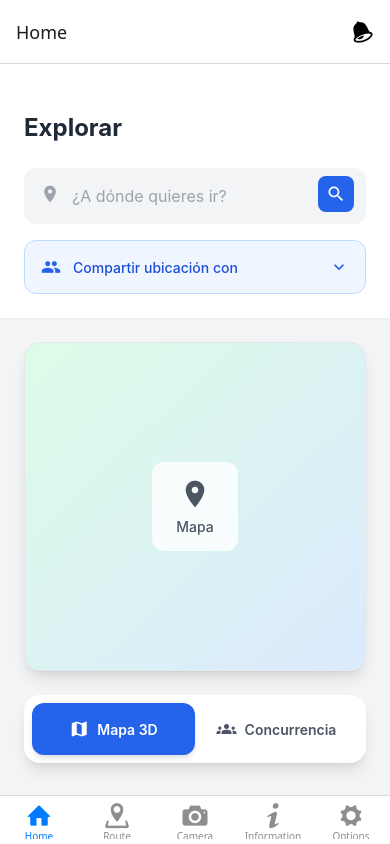
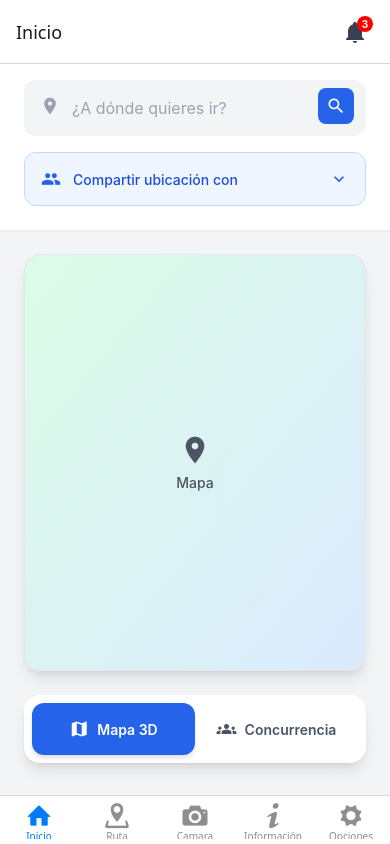
Before and after one commit to braguilera/UniTrack, a React Native app: screen /Map in a window 390 px wide. Built offline with nearby package versions, Linux system fonts and the light colour scheme.

Commit message:
Mejoras en el estilo

```diff
--- a/navigation/Navigation.js
+++ b/navigation/Navigation.js
@@ -2,8 +2,9 @@ import React from "react";
 import { createBottomTabNavigator } from "@react-navigation/bottom-tabs";
 import { NavigationContainer } from "@react-navigation/native";
 import { createNativeStackNavigator } from "@react-navigation/native-stack";
-import { TouchableOpacity } from "react-native";
+import { View, TouchableOpacity, Text } from "react-native";
 import Entypo from '@expo/vector-icons/Entypo';
+import MaterialCommunityIcons from '@expo/vector-icons/MaterialCommunityIcons';
 
 // Screens
 import HomeScreen from "../screens/Home";
@@ -24,19 +25,44 @@ const OptionsStack = createNativeStackNavigator();
 const NotificationStack = createNativeStackNavigator();
 const RootStack = createNativeStackNavigator();
 
-// 🔁 Función común para agregar la campana
-const withNotificationHeader = (navigation) => ({
+// Notificaction
+const withNotificationHeader = (navigation, badgeCount = 3) => ({
     headerRight: () => (
         <TouchableOpacity
-            style={{ marginRight: 15 }}
+            style={{ marginRight: 15, width: 40, height: 40, justifyContent: 'center', alignItems: 'center' }}
             onPress={() => navigation.navigate("NotificationStack")}
         >
-            <Entypo name="bell" size={24} color="black" />
+            <View>
+                <MaterialCommunityIcons
+                    name="bell"
+                    size={24}
+                    color={badgeCount > 0 ? "#374151" : "#A1A1AA"} // gris oscuro si hay, gris claro si no hay
+                />
+                {badgeCount > 0 && (
+                    <View
+                        style={{
+                            position: 'absolute',
+                            right: -6,
+                            top: -4,
+                            backgroundColor: 'red',
+                            borderRadius: 8,
+                            width: 16,
+                            height: 16,
+                            justifyContent: 'center',
+                            alignItems: 'center',
+                        }}
+                    >
+                        <Text style={{ color: 'white', fontSize: 10, fontWeight: 'bold' }}>
+                            {badgeCount}
+                        </Text>
+                    </View>
+                )}
+            </View>
         </TouchableOpacity>
     ),
 });
 
-// 🔁 Stacks individuales con header y botón de notificación
+// Home
 function HomeStackScreen() {
     return (
         <HomeStack.Navigator>
@@ -44,7 +70,7 @@ function HomeStackScreen() {
                 name="HomeScreen"
                 component={HomeScreen}
                 options={({ navigation }) => ({
-                    title: "Home",
+                    title: "Inicio",
                     ...withNotificationHeader(navigation),
                 })}
             />
@@ -52,6 +78,7 @@ function HomeStackScreen() {
     );
 }
 
+// Route
 function RouteStackScreen() {
     return (
         <RouteStack.Navigator>
@@ -59,7 +86,7 @@ function RouteStackScreen() {
                 name="RouteScreen"
                 component={RouteScreen}
                 options={({ navigation }) => ({
-                    title: "Route",
+                    title: "Trazar ruta",
                     ...withNotificationHeader(navigation),
                 })}
             />
@@ -67,7 +94,15 @@ function RouteStackScreen() {
                 name="Map"
                 component={MapScreen}
                 options={({ navigation }) => ({
-                    title: "Map",
+                    title: "Mapa",
+                    ...withNotificationHeader(navigation),
+                })}
+            />
+            <RouteStack.Screen
+                name="Camara"
+                component={CameraStackScreen}
+                options={({ navigation }) => ({
+                    title: "Camara",
                     ...withNotificationHeader(navigation),
                 })}
             />
@@ -75,6 +110,7 @@ function RouteStackScreen() {
     );
 }
 
+// Camera
 function CameraStackScreen() {
     return (
         <CameraStack.Navigator>
@@ -82,7 +118,7 @@ function CameraStackScreen() {
                 name="CameraScreen"
                 component={CameraScreen}
                 options={({ navigation }) => ({
-                    title: "Camera",
+                    title: "Camara",
                     ...withNotificationHeader(navigation),
                 })}
             />
@@ -90,6 +126,7 @@ function CameraStackScreen() {
     );
 }
 
+// Information
 function InfoStackScreen() {
     return (
         <InfoStack.Navigator>
@@ -97,7 +134,7 @@ function InfoStackScreen() {
                 name="InformationScreen"
                 component={InformationScreen}
                 options={({ navigation }) => ({
-                    title: "Information",
+                    title: "Información",
                     ...withNotificationHeader(navigation),
                 })}
             />
@@ -105,6 +142,7 @@ function InfoStackScreen() {
     );
 }
 
+// Options
 function OptionsStackScreen() {
     return (
         <OptionsStack.Navigator>
@@ -112,7 +150,7 @@ function OptionsStackScreen() {
                 name="OptionsScreen"
                 component={OptionsScreen}
                 options={({ navigation }) => ({
-                    title: "Options",
+                    title: "Opciones",
                     ...withNotificationHeader(navigation),
                 })}
             />
@@ -120,19 +158,23 @@ function OptionsStackScreen() {
     );
 }
 
+// Notification Stack
 function NotificationStackScreen() {
     return (
         <NotificationStack.Navigator>
             <NotificationStack.Screen
                 name="NotificationScreen"
                 component={NotificationScreen}
-                options={{ title: "Notifications" }}
+                options={{
+                    title: "Notificaciones",
+                    tabBarBadge: 3,
+                }}
             />
         </NotificationStack.Navigator>
     );
 }
 
-// 🔁 Tabs principales
+// Tabs
 function MyTabs() {
     return (
         <Tab.Navigator initialRouteName="Home">
@@ -140,7 +182,7 @@ function MyTabs() {
                 name="Home"
                 component={HomeStackScreen}
                 options={{
-                    tabBarLabel: 'Home',
+                    tabBarLabel: 'Inicio',
                     tabBarIcon: ({ color, size }) => (
                         <Entypo name="home" size={size} color={color} />
                     ),
@@ -151,7 +193,7 @@ function MyTabs() {
                 name="Route"
                 component={RouteStackScreen}
                 options={{
-                    tabBarLabel: 'Route',
+                    tabBarLabel: 'Ruta',
                     tabBarIcon: ({ color, size }) => (
                         <Entypo name="location" size={size} color={color} />
                     ),
@@ -162,7 +204,7 @@ function MyTabs() {
                 name="Camera"
                 component={CameraStackScreen}
                 options={{
-                    tabBarLabel: 'Camera',
+                    tabBarLabel: 'Camara',
                     tabBarIcon: ({ color, size }) => (
                         <Entypo name="camera" size={size} color={color} />
                     ),
@@ -173,7 +215,7 @@ function MyTabs() {
                 name="Information"
                 component={InfoStackScreen}
                 options={{
-                    tabBarLabel: 'Information',
+                    tabBarLabel: 'Información',
                     tabBarIcon: ({ color, size }) => (
                         <Entypo name="info" size={size} color={color} />
                     ),
@@ -184,7 +226,7 @@ function MyTabs() {
                 name="Options"
                 component={OptionsStackScreen}
                 options={{
-                    tabBarLabel: 'Options',
+                    tabBarLabel: 'Opciones',
                     tabBarIcon: ({ color, size }) => (
                         <Entypo name="cog" size={size} color={color} />
                     ),
@@ -195,7 +237,6 @@ function MyTabs() {
     );
 }
 
-// 🔁 Stack raíz que engloba todo
 export default function Navigation() {
     return (
         <NavigationContainer>
--- a/screens/Home.jsx
+++ b/screens/Home.jsx
@@ -21,8 +21,7 @@ const HomeScreen = () => {
   return (
     <View className="flex-1 bg-gray-100">
       {/* Header */}
-      <View className="bg-white px-6 pt-12 pb-6 shadow-sm">
-        <Text className="text-2xl font-bold text-gray-800 mb-6">Explorar</Text>
+      <View className="bg-white px-6 pt-4 pb-6 shadow-sm">
 
         {/* Search Bar */}
         <View className="relative">
@@ -90,7 +89,7 @@ const HomeScreen = () => {
       {/* Map Placeholder */}
       <View className="flex-1 mx-6 my-6">
         <View className="flex-1 bg-gradient-to-br from-green-100 to-blue-100 rounded-2xl shadow-lg border border-gray-200 items-center justify-center">
-          <View className="bg-white/80 backdrop-blur-sm rounded-xl px-6 py-4">
+          <View className="backdrop-blur-sm rounded-xl px-6 py-4">
             <MaterialIcons name="place" size={32} color="#4B5563" style={{ alignSelf: 'center', marginBottom: 8 }} />
             <Text className="text-gray-600 font-medium text-center">Mapa</Text>
           </View>
--- a/screens/Information.jsx
+++ b/screens/Information.jsx
@@ -70,9 +70,7 @@ const Information = () => {
 
   return (
     <ScrollView className="flex-1">
-      <View className="px-5 pt-16">
-        <Text className="text-4xl font-bold mb-5">Información</Text>
-        <View className="h-px bg-gray-300 my-4 w-full" />
+      <View className="px-5 py-4">
         {categories.map((category, index) => (
           <View key={index} className="mb-5">
             <Text className="text-lg font-bold mb-2">{category.title}</Text>
--- a/screens/Notification.jsx
+++ b/screens/Notification.jsx
@@ -95,10 +95,6 @@ const Notification = () => {
 
   return (
     <ScrollView className="flex-1">
-      <View className="px-5 pt-16">
-        <Text className="text-4xl font-bold mb-5">Notification</Text>
-        <View className="h-px bg-gray-300 my-4 w-full" />
-      </View>
       <View className="flex-1 bg-white p-5">
         {notifications.map((notif) => (
           <AnimatedNotification
--- a/screens/Options.jsx
+++ b/screens/Options.jsx
@@ -8,9 +8,7 @@ const Options = () => {
 
   return (
     <ScrollView className="flex-1">
-      <View className="px-5 pt-16">
-        <Text className="text-4xl font-bold mb-5 text-gray-800">Opciones</Text>
-        <View className="h-px bg-gray-300 my-4 w-full" />
+      <View className="px-5 py-4">
 
         {/* Opción: Tour virtual */}
         <TouchableOpacity className="flex-row items-center py-4" onPress={() => console.log('Tour virtual pressed')}>
```
Also changed, not shown: screens/Camera.jsx (+6 -6 lines), screens/Map.jsx (+28 -41 lines), screens/Route.jsx (+9 -41 lines).
